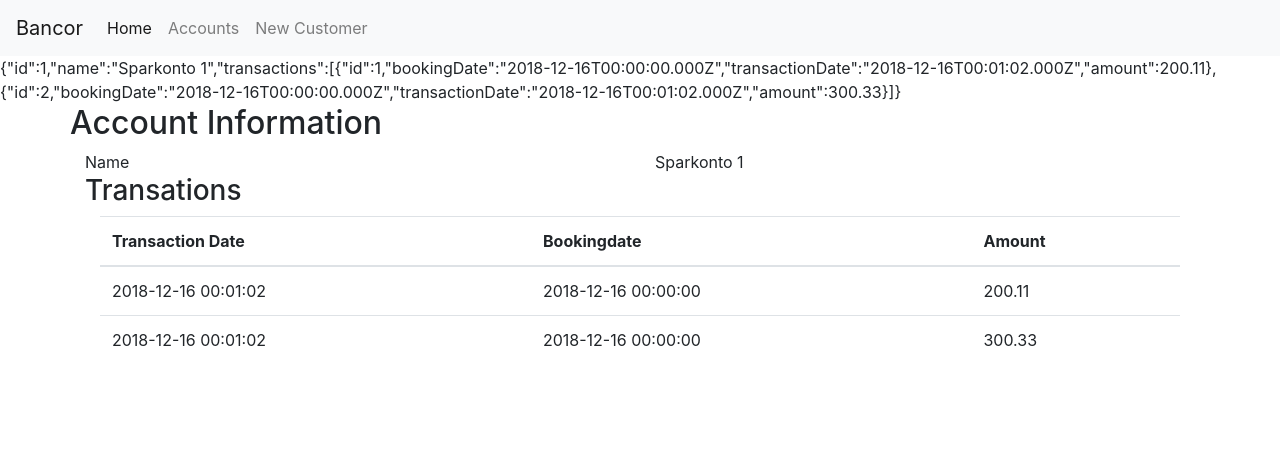
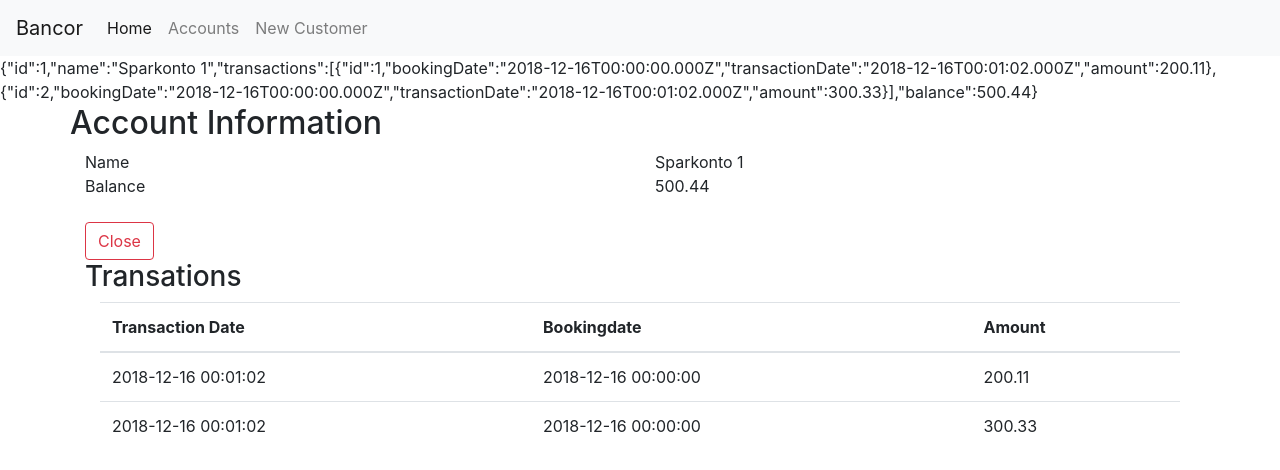
Before and after one commit to Greyhouse-Consulting/bankor.api, an Angular app: page /account/1 in a window 1280 px wide. Shown: the top 470 px of the page. Built offline with nearby package versions, Linux system fonts and the light colour scheme.

Commit message:
Adding confirm button when closing account

```diff
--- a/package.json
+++ b/package.json
@@ -19,19 +19,20 @@
     "@angular/platform-browser": "~7.1.0",
     "@angular/platform-browser-dynamic": "~7.1.0",
     "@angular/router": "~7.1.0",
+    "@ng-bootstrap/ng-bootstrap": "^4.0.1",
     "core-js": "^2.5.4",
     "rxjs": "~6.3.3",
     "tslib": "^1.9.0",
     "zone.js": "~0.8.26"
   },
   "devDependencies": {
-    "@angular-devkit/build-angular": "~0.11.0",
+    "@angular-devkit/build-angular": "^0.11.4",
     "@angular/cli": "~7.1.3",
     "@angular/compiler-cli": "~7.1.0",
     "@angular/language-service": "~7.1.0",
-    "@types/node": "~8.9.4",
     "@types/jasmine": "~2.8.8",
     "@types/jasminewd2": "~2.0.3",
+    "@types/node": "~8.9.4",
     "codelyzer": "~4.5.0",
     "jasmine-core": "~2.99.1",
     "jasmine-spec-reporter": "~4.2.1",
--- a/src/app/account.ts
+++ b/src/app/account.ts
@@ -3,5 +3,6 @@ import { Transaction } from './transaction';
 export class Account {
     public id : Number;
     public name : string;
+    public balance : number;
     public transactions : Transaction[]
 }
--- a/src/app/account/account.component.html
+++ b/src/app/account/account.component.html
@@ -12,6 +12,20 @@
       {{model.name}}
     </div>
   </div>
+  <div class="row">
+    <div class="col-sm">
+      Balance
+    </div>
+    <div class="col-sm">
+      {{model.balance}}
+    </div>
+  </div>
+</div>
+
+<div class="container">
+
+  <ngbd-modal-focus></ngbd-modal-focus>
+
 </div>
 
 <div class="container">
--- a/src/app/app.module.ts
+++ b/src/app/app.module.ts
@@ -9,22 +9,27 @@ import { AccountsComponent } from './accounts/accounts.component';
 import { AccountsService } from './accounts.service';
 import { CustomerComponent } from './customer/customer.component';
 import { FormsModule } from '@angular/forms';
+import { NgbdModalFocus, NgbdModalConfirm } from './modal-focus';
+import { NgbModule } from '@ng-bootstrap/ng-bootstrap';
 
 @NgModule({
   declarations: [
     AppComponent,
     AccountComponent,
     AccountsComponent,
-    CustomerComponent
-
+    CustomerComponent,
+    NgbdModalFocus,
+    NgbdModalConfirm
   ],
   imports: [
     BrowserModule,
     AppRoutingModule,
     HttpClientModule,
-    FormsModule
+    FormsModule,
+    NgbModule
   ],
+  entryComponents: [NgbdModalConfirm],
   providers: [],
-  bootstrap: [AppComponent]
+  bootstrap: [AppComponent],
 })
 export class AppModule { }
--- a/src/app/mock-accounts.ts
+++ b/src/app/mock-accounts.ts
@@ -1,6 +1,6 @@
 import {Account} from './account'
 
 export const ACCOUNTS : Account[] = [
-    { id: 1, name: "Sparkonto 1", transactions : null },
-    { id: 2, name: "Sparkonto 2", transactions : null }
+    { id: 1, name: "Sparkonto 1", transactions : null, balance : 500.44 },
+    { id: 2, name: "Sparkonto 2", transactions : null, balance : 4000.0 }
 ]
--- /dev/null
+++ b/src/app/modal-focus.html
@@ -0,0 +1,5 @@
+
+<br />
+<button class="btn btn-outline-danger mr-2" (click)="open('focusFirst')">
+    <div>Close</div>
+</button>
--- /dev/null
+++ b/src/app/modal-focus.ts
@@ -0,0 +1,46 @@
+import { Component } from '@angular/core';
+import { NgbActiveModal, NgbModal } from '@ng-bootstrap/ng-bootstrap';
+
+@Component({
+  selector: 'ngbd-modal-confirm',
+  template: `
+  <div class="modal-header">
+    <h4 class="modal-title" id="modal-title">Profile deletion</h4>
+    <button type="button" class="close" aria-describedby="modal-title" (click)="modal.dismiss('Cross click')">
+      <span aria-hidden="true">&times;</span>
+    </button>
+  </div>
+  <div class="modal-body">
+    <p><strong>Are you sure you want to close the <span class="text-primary">"account"</span>?</strong></p>
+    <p>All information associated to this user profile will be permanently deleted.
+    <span class="text-danger">This operation can not be undone.</span>
+    </p>
+  </div>
+  <div class="modal-footer">
+    <button type="button" class="btn btn-outline-secondary" (click)="modal.dismiss('cancel click')">Cancel</button>
+    <button type="button" class="btn btn-danger" (click)="modal.close('Ok click')">Ok</button>
+  </div>
+  `
+})
+export class NgbdModalConfirm {
+  constructor(public modal: NgbActiveModal) {}
+}
+
+const MODALS = {
+  focusFirst: NgbdModalConfirm,
+  };
+
+@Component({
+  selector: 'ngbd-modal-focus',
+  templateUrl: './modal-focus.html'
+})
+export class NgbdModalFocus {
+  withAutofocus = `<button type="button" ngbAutofocus class="btn btn-danger"
+      (click)="modal.close('Ok click')">Ok</button>`;
+
+  constructor(private _modalService: NgbModal) {}
+
+  open(name: string) {
+    this._modalService.open(MODALS[name]);
+  }
+}
```
Also changed, not shown: 1 other file (tests, documents, lock files or other folders).
